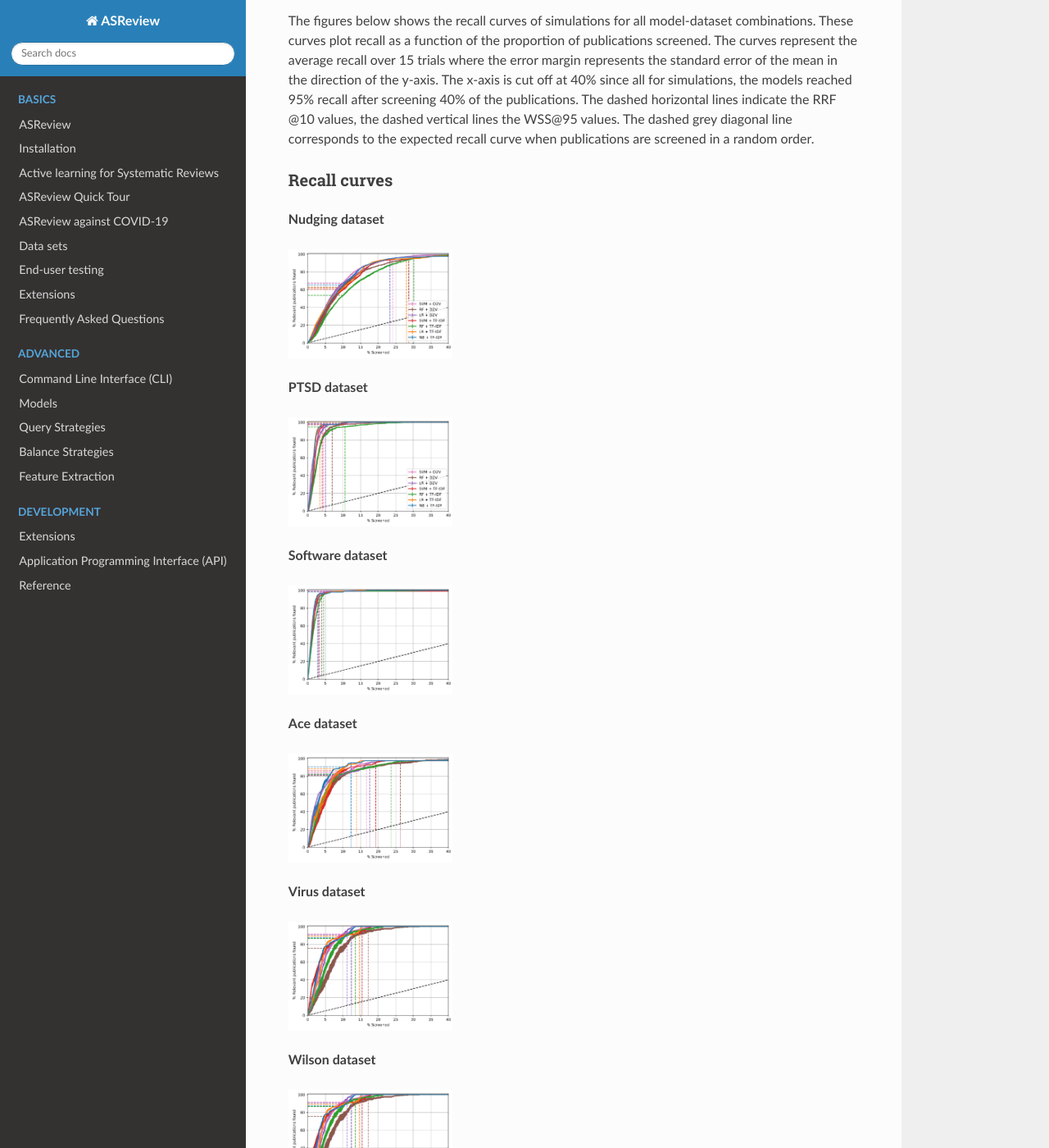
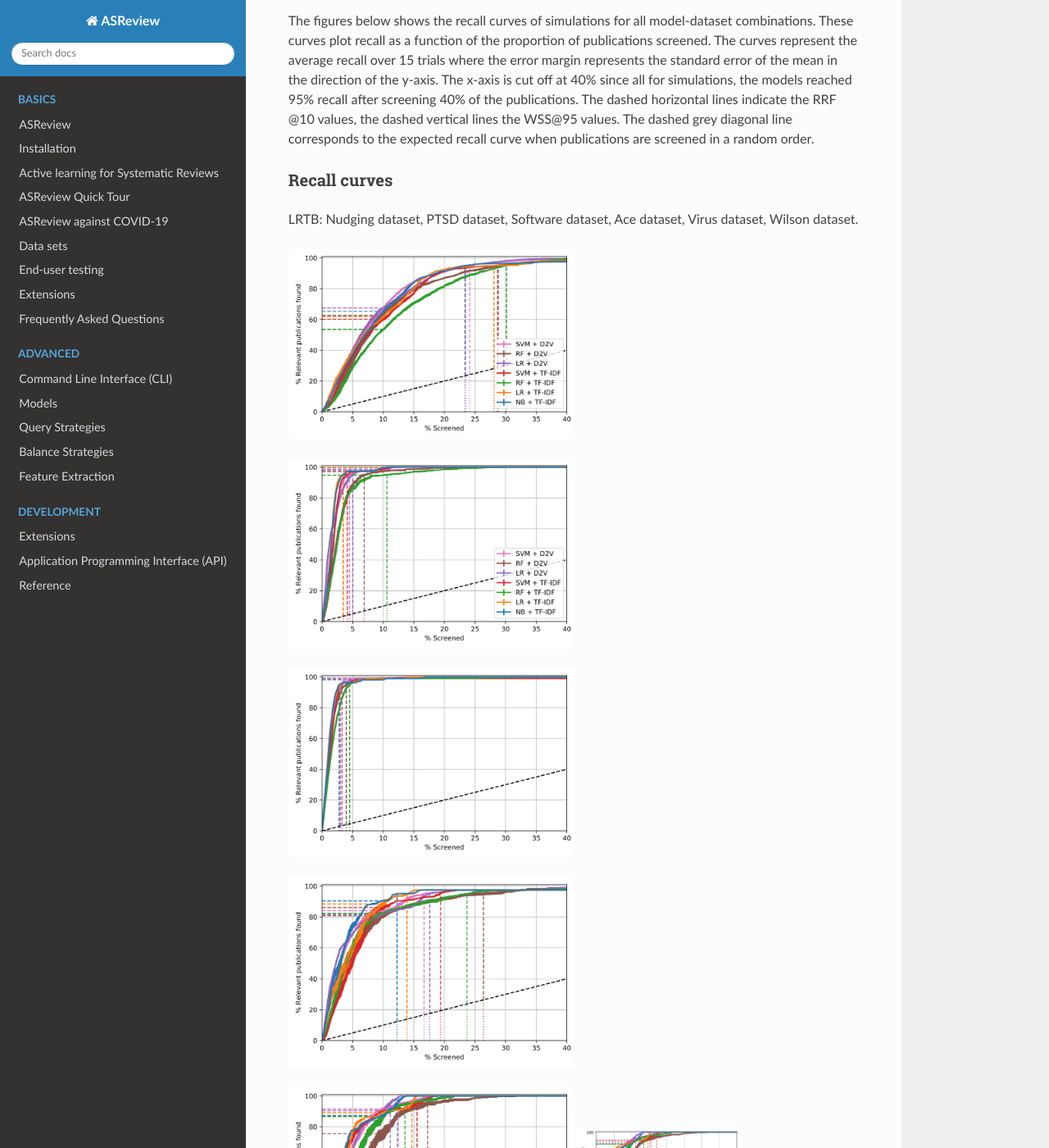
Before and after one commit to asreview/asreview, a Sphinx documentation site: the page built from docs/source/simulation_study_results.rst, in a window 1280 px wide and 1400 px high, scrolled down 1946 px. Shown: the whole window at 82% size. Built offline with Sphinx 7.4.7 and the Read the Docs theme 2.0.0, drawn with Linux system fonts in a browser that asks for light colours.

Commit message:
adjust image width

```diff
--- a/docs/source/simulation_study_results.rst
+++ b/docs/source/simulation_study_results.rst
@@ -41,7 +41,7 @@ datasets, inclusion rates were centered around 1-2 percent.
 **Table 1 - Statistics on the systematic review datasets**
 
 +----------+------------------------+-----------------------+--------------------+
-| dataset  | Candidate publications | Relevant publications | Inclusion rate (%) |
+| Dataset  | Candidate publications | Relevant publications | Inclusion rate (%) |
 +==========+========================+=======================+====================+
 | Nudging  | 1847                   | 100                   | 5.41               |
 +----------+------------------------+-----------------------+--------------------+
@@ -107,32 +107,22 @@ The figures below shows the recall curves of simulations for all model-dataset c
 Recall curves
 ~~~~~~~~~~~~~
 
-**Nudging dataset**
+LRTB: Nudging dataset, PTSD dataset, Software dataset, Ace dataset, Virus dataset, Wilson dataset.
 
 .. image:: ../images/simulation_study/nudging_all.png
-  :width: 200
-
-**PTSD dataset**
+  :width:  50%
 
 .. image:: ../images/simulation_study/ptsd_all_nl.png
-  :width: 200
-
-**Software dataset**
+  :width: 50%
 
 .. image:: ../images/simulation_study/software_all_nl.png
-  :width: 200
-
-**Ace dataset**
+  :width: 50%
 
 .. image:: ../images/simulation_study/ace_all_nl.png
-  :width: 200
-
-**Virus dataset**
+  :width: 50%
 
 .. image:: ../images/simulation_study/virus_all_nl.png
-  :width: 200
-
-**Wilson dataset**
+  :width: 50%
 
 .. image:: ../images/simulation_study/wilson_all_nl.png
   :width: 200
```
